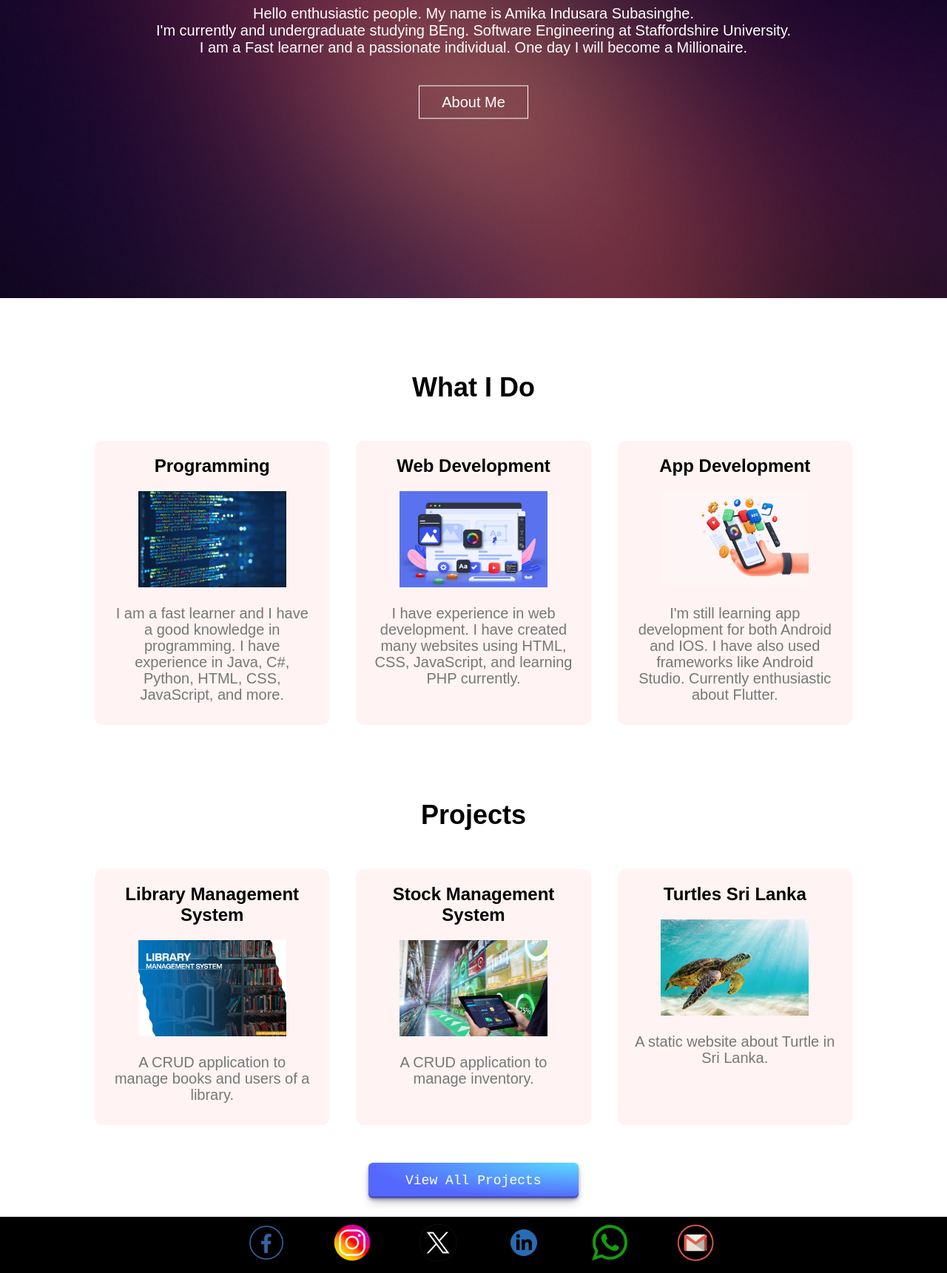
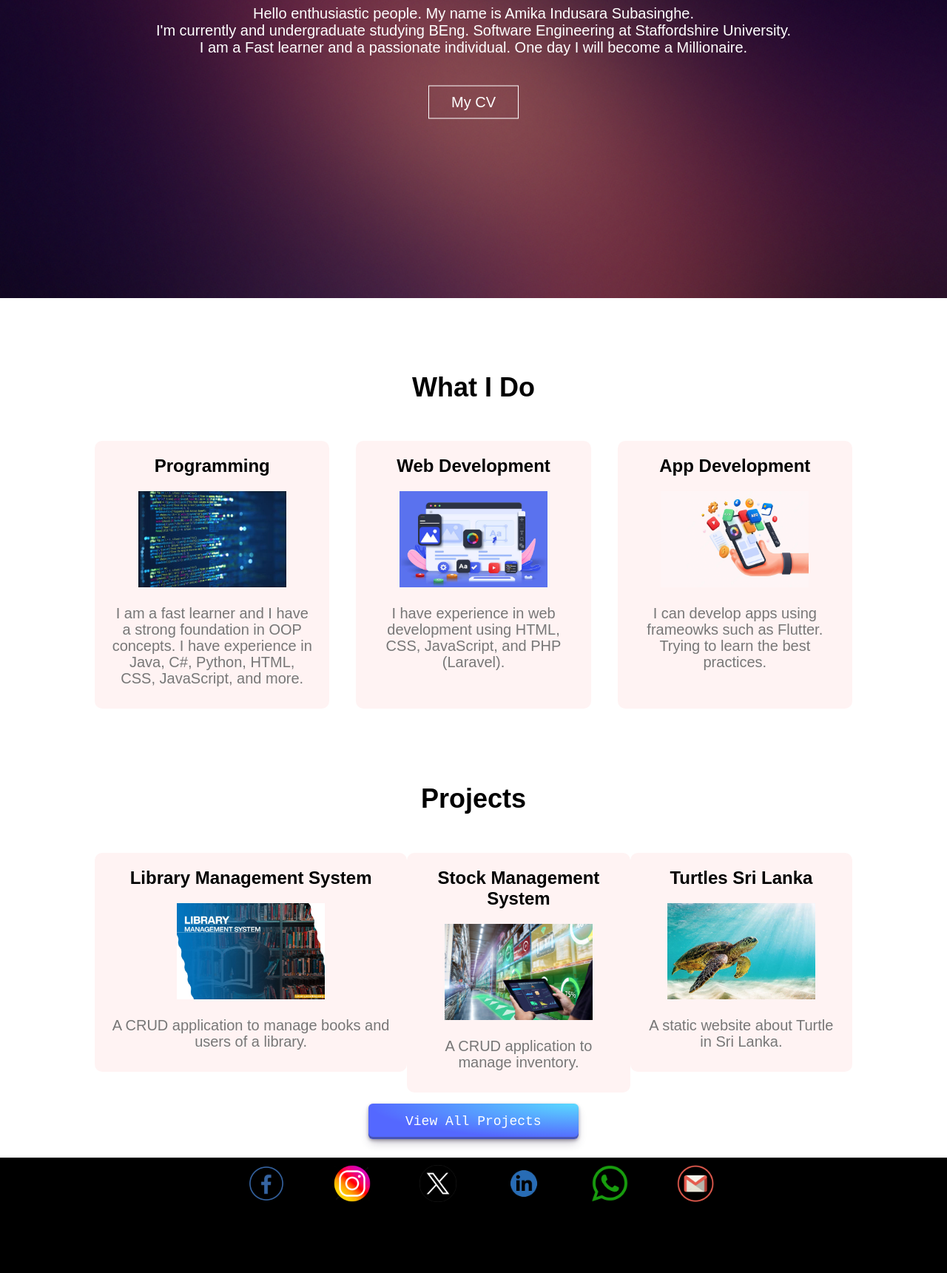
Before and after one commit to Amikzz/Personal-Website, a plain HTML site: page index.html in a window 1280 px wide. Shown: the part 397-2118 px from the top of the page at 74% size. Drawn offline with Linux system fonts and the light colour scheme; a web font is replaced by a local one.

Commit message:
11.50 pm commit

```diff
--- a/index.html
+++ b/index.html
@@ -24,8 +24,8 @@
                     <ul>
                         <li><a href="index.html">Home</a></li>
                         <li><a href="about.html">About</a></li>
-                        <li><a href="projects.html">Projects</a></li>
-                        <li><a href="contact.html">Contact</a></li>
+                        <li><a href="">Projects</a></li>
+                        <li><a href="">Contact</a></li>
                     </ul>
                 </div>
                 <img src="images/269dd16fa1f5ff51accd09e7e1602267.png" alt="menu" class="menuimg" onclick="showMenu()">
@@ -35,7 +35,7 @@
                 <h1>Amika Subasinghe</h1>
                 <p>Hello enthusiastic people. My name is Amika Indusara Subasinghe. <br> I'm currently and undergraduate studying BEng. Software Engineering at Staffordshire University.
                     <br> I am a Fast learner and a passionate individual. One day I will become a Millionaire. </p>
-                <a href="about.html" class="aboutmeBtn">About Me</a>
+                    <a href="https://drive.google.com/file/d/1eIUIOEXFp7gOAlP_l2LHSF5HNAf6fkVQ/view?usp=sharing" class="aboutmeBtn" target="_blank" rel="noopener noreferrer">My CV</a>
                 </div>
         </section>
 
@@ -46,17 +46,17 @@
                     <div class="whatido-box">
                         <h2>Programming</h2>
                         <img src="images/programming.jpg" alt="programming">
-                        <p>I am a fast learner and I have a good knowledge in programming. I have experience in Java, C#, Python, HTML, CSS, JavaScript, and more.</p>
+                        <p>I am a fast learner and I have a strong foundation in OOP concepts. I have experience in Java, C#, Python, HTML, CSS, JavaScript, and more.</p>
                     </div>
                     <div class="whatido-box">
                         <h2>Web Development</h2>
                         <img src="images/web-development.jpg" alt="web-development">
-                        <p>I have experience in web development. I have created many websites using HTML, CSS, JavaScript, and learning PHP currently.</p>
+                        <p>I have experience in web development using HTML, CSS, JavaScript, and PHP (Laravel).</p>
                     </div>
                     <div class="whatido-box">
                         <h2>App Development</h2>
                         <img src="images/app-development.jpg" alt="app-development">
-                        <p>I'm still learning app development for both Android and IOS. I have also used frameworks like Android Studio. Currently enthusiastic about Flutter.</p>
+                        <p>I can develop apps using frameowks such as Flutter. Trying to learn the best practices.</p>
                     </div>
                 </div>
         </section>
@@ -65,23 +65,31 @@
             <section class="projects">
                 <h1>Projects</h1>
                 <div class="projects-container">
+                    <a href="https://github.com/Amikzz/Library-Mananagement-System" target="_blank" rel="noopener noreferrer" style="text-decoration: none; color: inherit;">
                         <div class="projects-box">
                             <h2>Library Management System</h2>
                             <img src="images/project1.jpg" alt="project1">
                             <p>A CRUD application to manage books and users of a library.</p>
                         </div>
+                    </a>
+
+                    <a href="https://github.com/Amikzz/Stock-Management-System" target="_blank" rel="noopener noreferrer" style="text-decoration: none; color: inherit;">
                         <div class="projects-box">
                             <h2>Stock Management System</h2>
                             <img src="images/project2.jpg" alt="project2">
                             <p>A CRUD application to manage inventory.</p>
                         </div>
+                    </a>
+
+                    <a href="https://github.com/Amikzz/Turtle.github.io" target="_blank" rel="noopener noreferrer" style="text-decoration: none; color: inherit;">
                         <div class="projects-box">
                             <h2>Turtles Sri Lanka</h2>
                             <img src="images/project3.jpg" alt="project3">
                             <p>A static website about Turtle in Sri Lanka.</p>
                         </div>
+                    </a>
                 </div>
-                <a href="projects.html" class="viewAllBtn"> <button class="viewall"> View All Projects </button> </a>
+                <a href="" class="viewAllBtn"> <button class="viewall"> View All Projects </button> </a>
             </section>
         </section>
 
```
Also changed, not shown: about.html (+11 -4 lines), images/WhatsApp_Image_2024-06-17_at_13.36.19_65da971f-removebg-preview-removebg-preview.png (added). Lines whose indentation alone changed are shown as unchanged.
